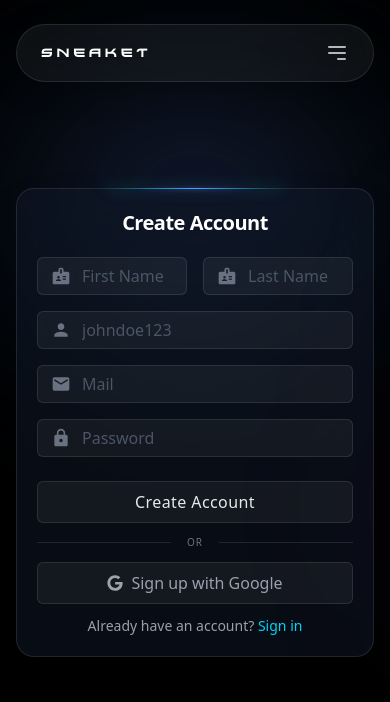
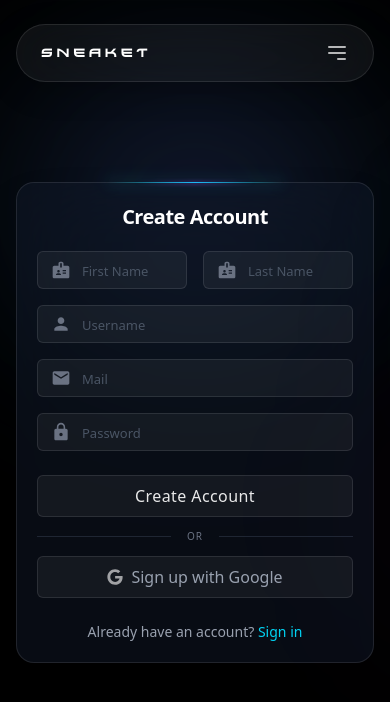
Before and after one commit to rishebss/sneaket_frontend, a React app: page /signup in a window 390 px wide. Shown: the top 702 px of the page. Built offline with nearby package versions, Linux system fonts and the light colour scheme; the HTML template or start-up script is replaced by a standard one.

Commit message:
responsive users login page

```diff
--- a/src/defaultpages/Signup.jsx
+++ b/src/defaultpages/Signup.jsx
@@ -114,7 +114,7 @@ export default function Signup() {
                                         name="first_name"
                                         value={formData.first_name}
                                         onChange={handleChange}
-                                        className={`w-full pl-11 pr-4 py-1.5 md:py-2 bg-white/5 border ${errors.first_name ? 'border-red-500/50' : 'border-white/10'} rounded-sm text-white placeholder-gray-600 focus:outline-none focus:border-cyan-500/40 focus:bg-white/[0.08] transition-all text-md`}
+                                        className={`w-full pl-11 pr-4 py-1.5 md:py-2 bg-white/5 border ${errors.first_name ? 'border-red-500/50' : 'border-white/10'} rounded-sm text-white placeholder-gray-600 placeholder:text-[13px] focus:outline-none focus:border-cyan-500/40 focus:bg-white/[0.08] transition-all text-md`}
                                         placeholder="First Name"
                                         required
                                     />
@@ -134,7 +134,7 @@ export default function Signup() {
                                         name="last_name"
                                         value={formData.last_name}
                                         onChange={handleChange}
-                                        className={`w-full pl-11 pr-4 py-1.5 md:py-2 bg-white/5 border ${errors.last_name ? 'border-red-500/50' : 'border-white/10'} rounded-sm text-white placeholder-gray-600 focus:outline-none focus:border-cyan-500/40 focus:bg-white/[0.08] transition-all text-md`}
+                                        className={`w-full pl-11 pr-4 py-1.5 md:py-2 bg-white/5 border ${errors.last_name ? 'border-red-500/50' : 'border-white/10'} rounded-sm text-white placeholder-gray-600 placeholder:text-[13px] focus:outline-none focus:border-cyan-500/40 focus:bg-white/[0.08] transition-all text-md`}
                                         placeholder="Last Name"
                                         required
                                     />
@@ -157,8 +157,8 @@ export default function Signup() {
                                     name="username"
                                     value={formData.username}
                                     onChange={handleChange}
-                                    className={`w-full pl-11 pr-4 py-1.5 md:py-2 bg-white/5 border ${errors.username ? 'border-red-500/50' : 'border-white/10'} rounded-sm text-white placeholder-gray-600 focus:outline-none focus:border-cyan-500/40 focus:bg-white/[0.08] transition-all text-md`}
-                                    placeholder="johndoe123"
+                                    className={`w-full pl-11 pr-4 py-1.5 md:py-2 bg-white/5 border ${errors.username ? 'border-red-500/50' : 'border-white/10'} rounded-sm text-white placeholder-gray-600 placeholder:text-[13px] focus:outline-none focus:border-cyan-500/40 focus:bg-white/[0.08] transition-all text-md`}
+                                    placeholder="Username"
                                     required
                                 />
                             </div>
@@ -179,7 +179,7 @@ export default function Signup() {
                                     name="email"
                                     value={formData.email}
                                     onChange={handleChange}
-                                    className={`w-full pl-11 pr-4 py-1.5 md:py-2 bg-white/5 border ${errors.email ? 'border-red-500/50' : 'border-white/10'} rounded-sm text-white placeholder-gray-600 focus:outline-none focus:border-cyan-500/40 focus:bg-white/[0.08] transition-all text-md`}
+                                    className={`w-full pl-11 pr-4 py-1.5 md:py-2 bg-white/5 border ${errors.email ? 'border-red-500/50' : 'border-white/10'} rounded-sm text-white placeholder-gray-600 placeholder:text-[13px] focus:outline-none focus:border-cyan-500/40 focus:bg-white/[0.08] transition-all text-md`}
                                     placeholder="Mail"
                                     required
                                 />
@@ -201,7 +201,7 @@ export default function Signup() {
                                     name="password"
                                     value={formData.password}
                                     onChange={handleChange}
-                                    className={`w-full pl-11 pr-4 py-1.5 md:py-2 bg-white/5 border ${errors.password ? 'border-red-500/50' : 'border-white/10'} rounded-sm text-white placeholder-gray-600 focus:outline-none focus:border-cyan-500/40 focus:bg-white/[0.08] transition-all text-md`}
+                                    className={`w-full pl-11 pr-4 py-1.5 md:py-2 bg-white/5 border ${errors.password ? 'border-red-500/50' : 'border-white/10'} rounded-sm text-white placeholder-gray-600 placeholder:text-[13px] focus:outline-none focus:border-cyan-500/40 focus:bg-white/[0.08] transition-all text-md`}
                                     placeholder="Password"
                                     required
                                 />
@@ -247,7 +247,7 @@ export default function Signup() {
                     </div>
 
                     {/* Login Link */}
-                    <div className="mt-3 md:mt-4 text-center">
+                    <div className="mt-6 text-center">
                         <p className="text-gray-400 text-sm">
                             Already have an account?{' '}
                             <Link
```
